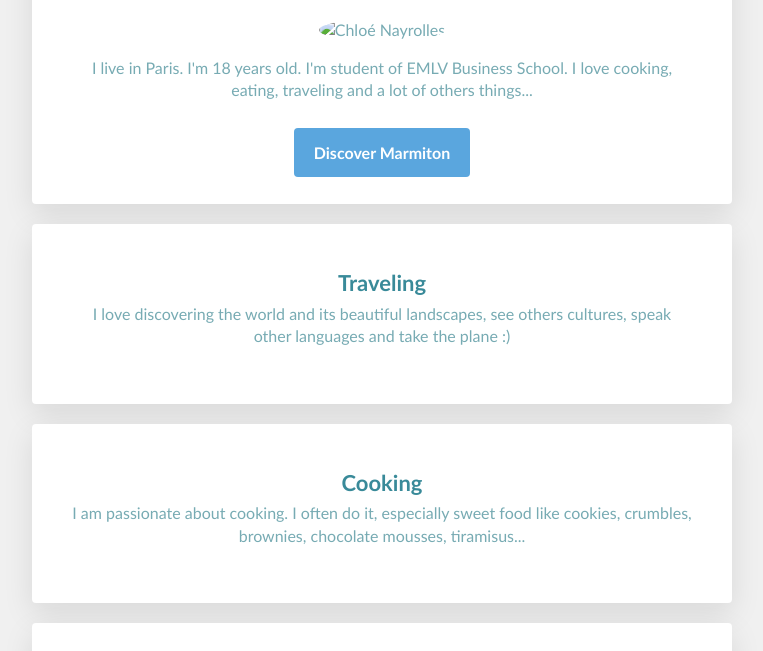
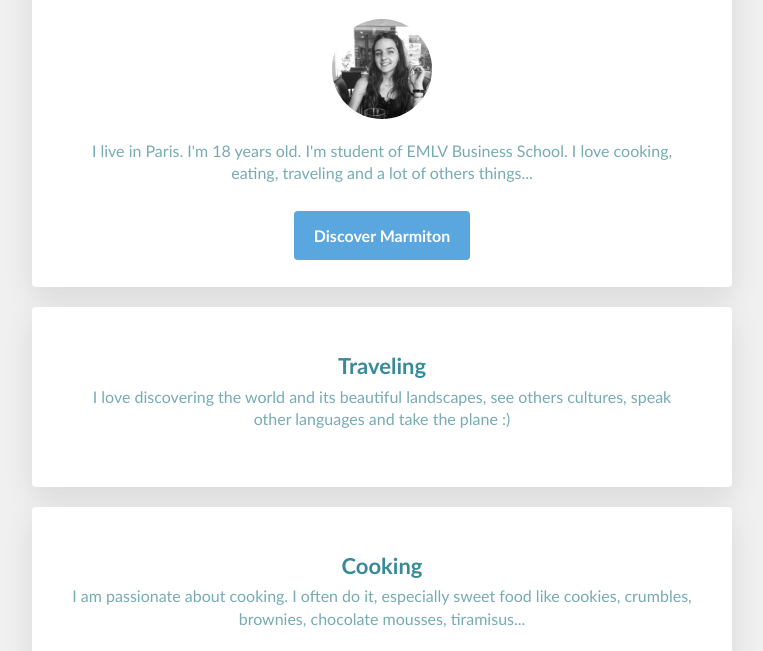
Before and after one commit to chloe-nayrolles/my-profile, a plain HTML site: page index.html in a window 1280 px wide. Shown: the part 149-800 px from the top of the page, without its empty margins (258-1021 px from the left). Drawn offline with Linux system fonts and the light colour scheme.

Commit message:
Update index.html

```diff
--- a/index.html
+++ b/index.html
@@ -15,7 +15,7 @@
 	<div class="container">
 		<div class="card-white" id="introduction">
 			<h1>Hello, I'm Chloé</h1>
-			<img src="Pictures/profile.jpg" class="img-circle" width="100px" alt="Chloé Nayrolles">
+			<img src="Images/profile.jpg" class="img-circle" width="100px" alt="Chloé Nayrolles">
 			<p>I live in Paris. I'm 18 years old. I'm student of EMLV Business School. I love cooking, eating, traveling and a lot of others things...</p>
 
 			<a href="https://www.marmiton.org/" target="_blank" class="btn-blue">Discover Marmiton</a>
```
